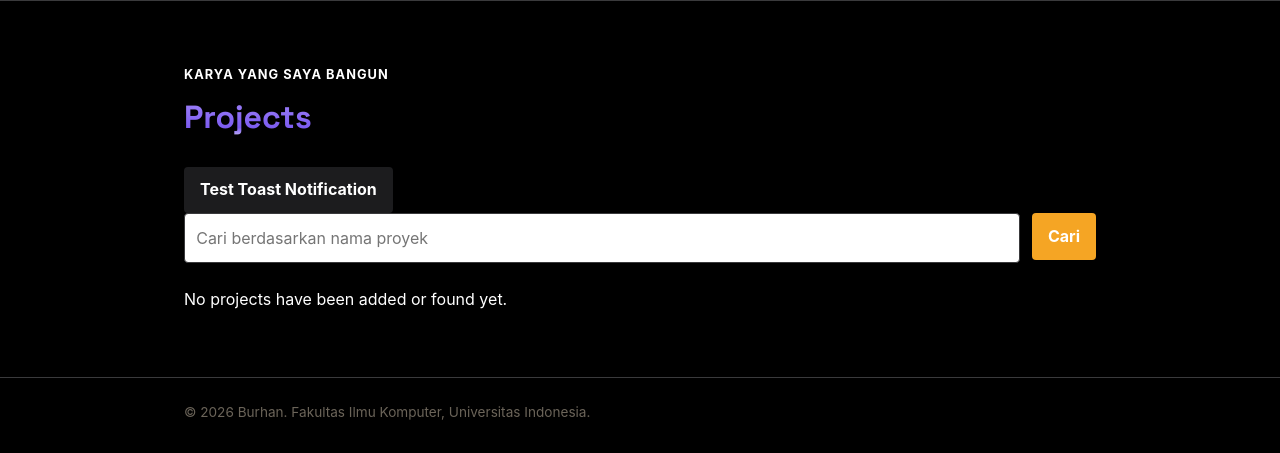
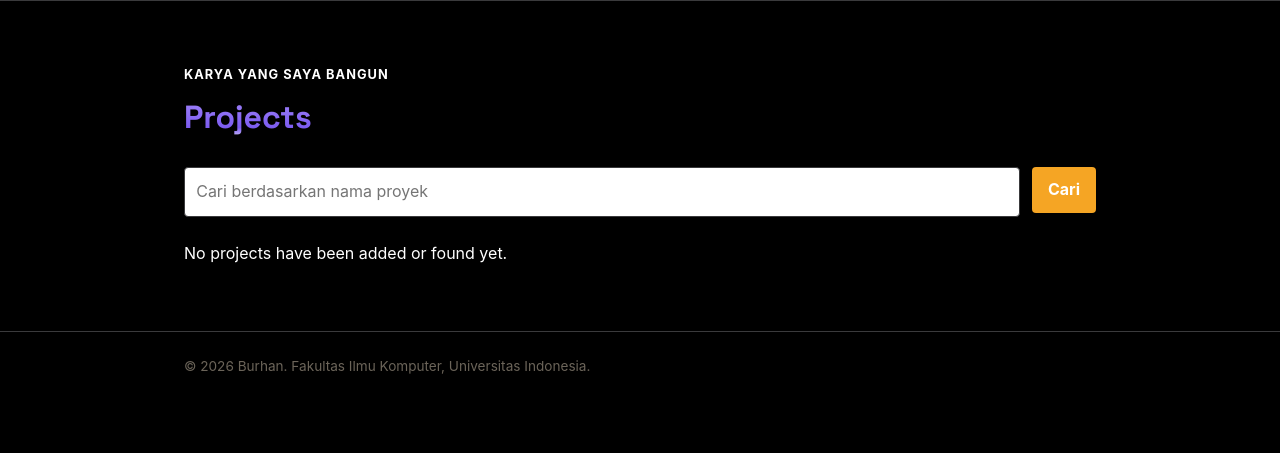
Before and after one commit to 8ijaan/myportofolio, a Django app: page /projects/ in a window 1280 px wide. Shown: the part 70-523 px from the top of the page. Run offline with Django 5.2, Linux system fonts and the light colour scheme; data that the repository does not hold is empty.

Commit message:
chore(experience&project): remove test toast notification

```diff
--- a/templates/experience.html
+++ b/templates/experience.html
@@ -16,11 +16,6 @@
         </button>
         {% endif %}
       </div>
-
-      <button class="button button-secondary"
-        onclick="showToast('System Notification', 'Experience loaded successfully!', 'success')">
-        Test Toast Notification
-      </button>
       <form method="get" action="{% url 'main:show_experiences' %}" class="project-search" id="experience-search-form">
         <input type="search" name="title" value="{{ title_query }}" placeholder="Cari berdasarkan nama pengalaman"
           class="project-search__input" id="search-input" aria-label="Cari berdasarkan nama pengalaman">
--- a/templates/project.html
+++ b/templates/project.html
@@ -16,10 +16,6 @@
                 </button>
                 {% endif %}
             </div>
-            <button class="button button-secondary"
-                onclick="showToast('System Notification', 'Project loaded successfully!', 'success')">
-                Test Toast Notification
-            </button>
             <form method="get" action="{% url 'main:show_projects' %}" class="project-search" id="project-search-form">
                 <input type="search" name="title" value="{{ title_query }}" placeholder="Cari berdasarkan nama proyek"
                     class="project-search__input" id="search-input" aria-label="Cari berdasarkan nama proyek">
```
